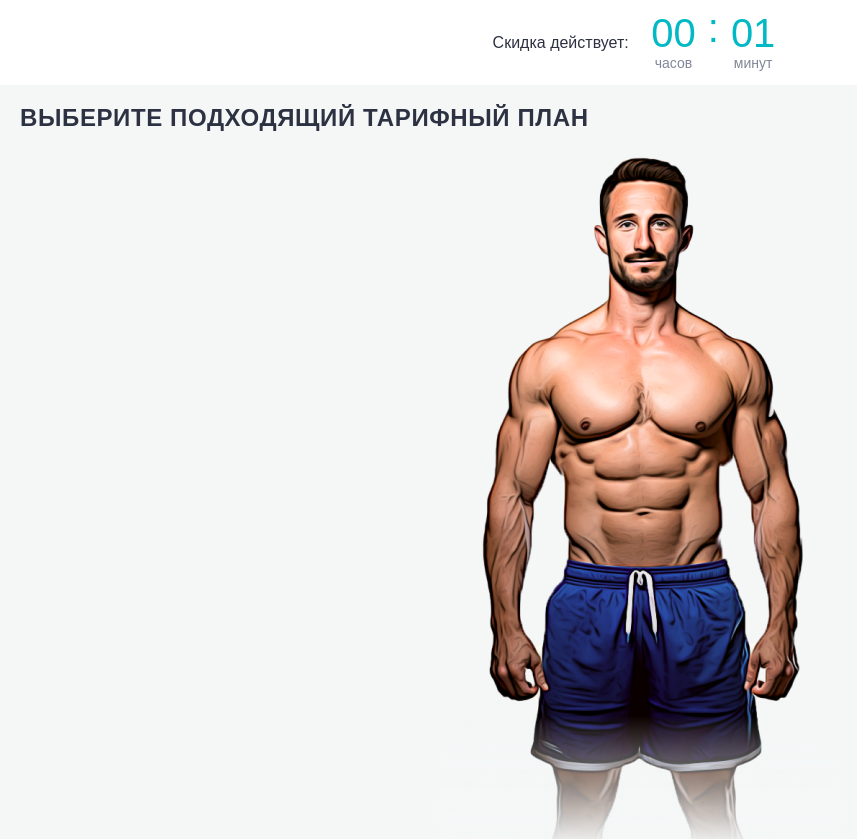
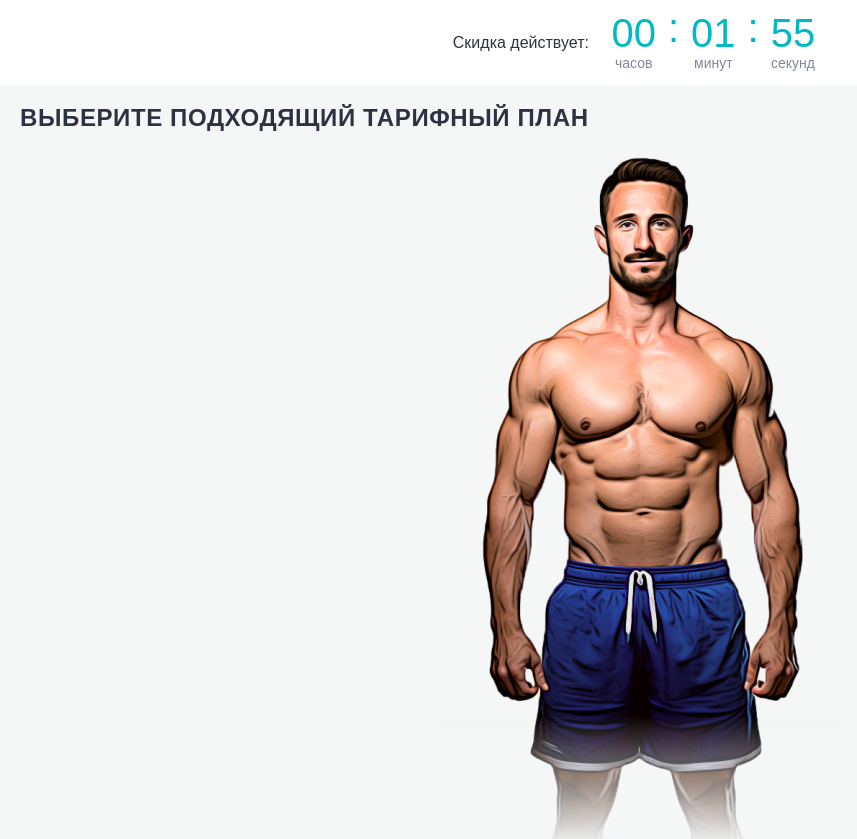
Before and after one commit to metastasio/4ATestTask, a React (Vite) app: page / in a window 1280 px wide. Shown: the top 839 px of the page, without its empty margins (0-857 px from the left). Built offline with nearby package versions, Linux system fonts and the light colour scheme; a web font is replaced by a local one.

Commit message:
Add blinking animation on timer

```diff
--- a/src/Components/Header/Header.tsx
+++ b/src/Components/Header/Header.tsx
@@ -10,9 +10,10 @@ export const Header = () => {
   // Пример одной записи:
   const { status, setStatus } = useTimerContext();
   console.log(status);
-  const [time, setTime] = useState(70000);
+  const [time, setTime] = useState(120000);
   const currentHours = Math.floor((time / (1000 * 60 * 60)) % 24);
   const currentMinutes = Math.floor((time / 1000 / 60) % 60);
+  const currentSeconds = Math.floor((time / 1000) % 60);
 
   useEffect(() => {
     const interval = setInterval(() => {
@@ -62,6 +63,23 @@ export const Header = () => {
           </p>
           <p className={styles.timer_text}>минут</p>
         </div>
+        <p
+          className={cn(styles.timer_separator, {
+            [styles.expiring]: status === 'expiring',
+          })}
+        >
+          :
+        </p>
+        <div className={styles.timer_unit_wrapper}>
+          <p
+            className={cn(styles.timer_time, {
+              [styles.expiring]: status === 'expiring',
+            })}
+          >
+            {`${currentSeconds}`.padStart(2, '0')}
+          </p>
+          <p className={styles.timer_text}>секунд</p>
+        </div>
       </div>
     </header>
   );
```
